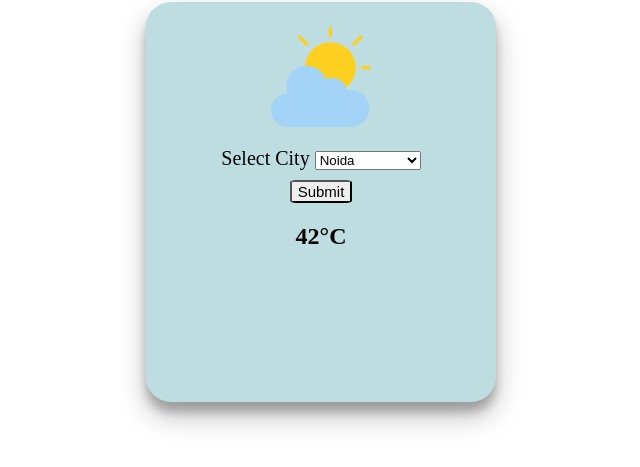
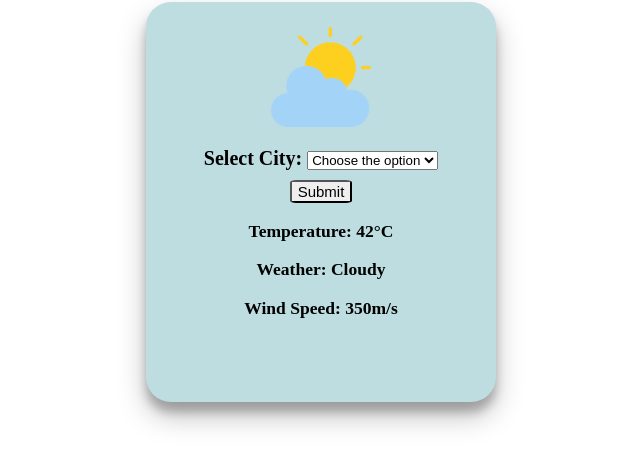
Before and after one commit to shivramsinghgurjar/Weather-Website, a plain HTML site: page index.html in a window 1280 px wide. Shown: the part 233-700 px from the top of the page, without its empty margins (319-959 px from the left). Drawn offline with Linux system fonts and the light colour scheme.

Commit message:
Weather and Wind Speed

```diff
--- a/index.html
+++ b/index.html
@@ -19,8 +19,9 @@
                 </div>
                 <div class="inputCity">
                     <form>
-                        <lable for="city">Select City</lable>
+                        <lable for="city">Select City: </lable>
                         <select name="city" id="city" >
+                            <option>Choose the option</option>
                             <option>Noida</option>
                             <option>Greater Noida</option>
                             <option>Mumbai</option>
@@ -34,7 +35,9 @@
 
                 </div>
                 <div class="temperature">
-                    <h2>42°C</h2>
+                    <h3>Temperature: 42°C</h3>
+                    <h3>Weather: Cloudy</h3>
+                    <h3>Wind Speed: 350m/s</h3>
                 </div>
             </div>
         </div>
--- a/style.css
+++ b/style.css
@@ -49,12 +49,15 @@
 
 .temperature {
     text-align: center;
+    font-size: 15px;
+    font-weight: lighter;
 }
 
 .inputCity {
     margin-top: 20px;
     text-align: center;
     font-size: 20px;
+    font-weight: bold;
 }
 
 #inputButton {
@@ -62,6 +65,7 @@
     margin-top: 10px;
     border-radius: 10%;
 }
+
 #inputButton:hover {
     color: rgb(38, 55, 184);
     background-color: bisque;
```
